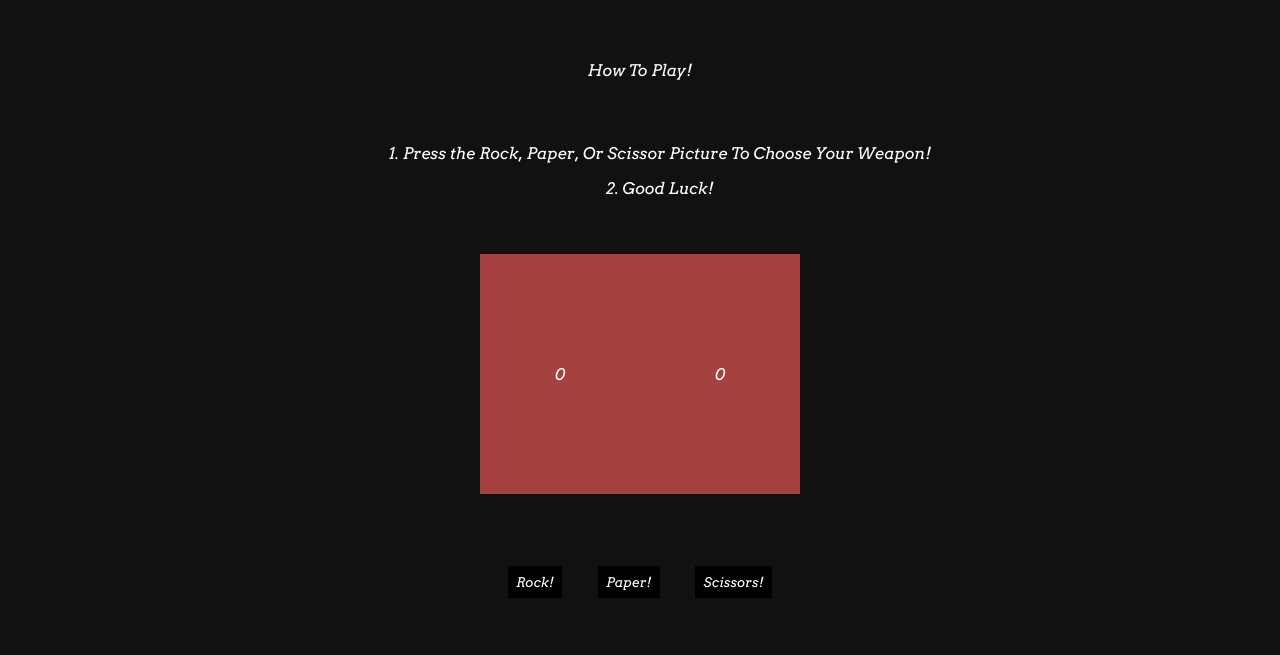
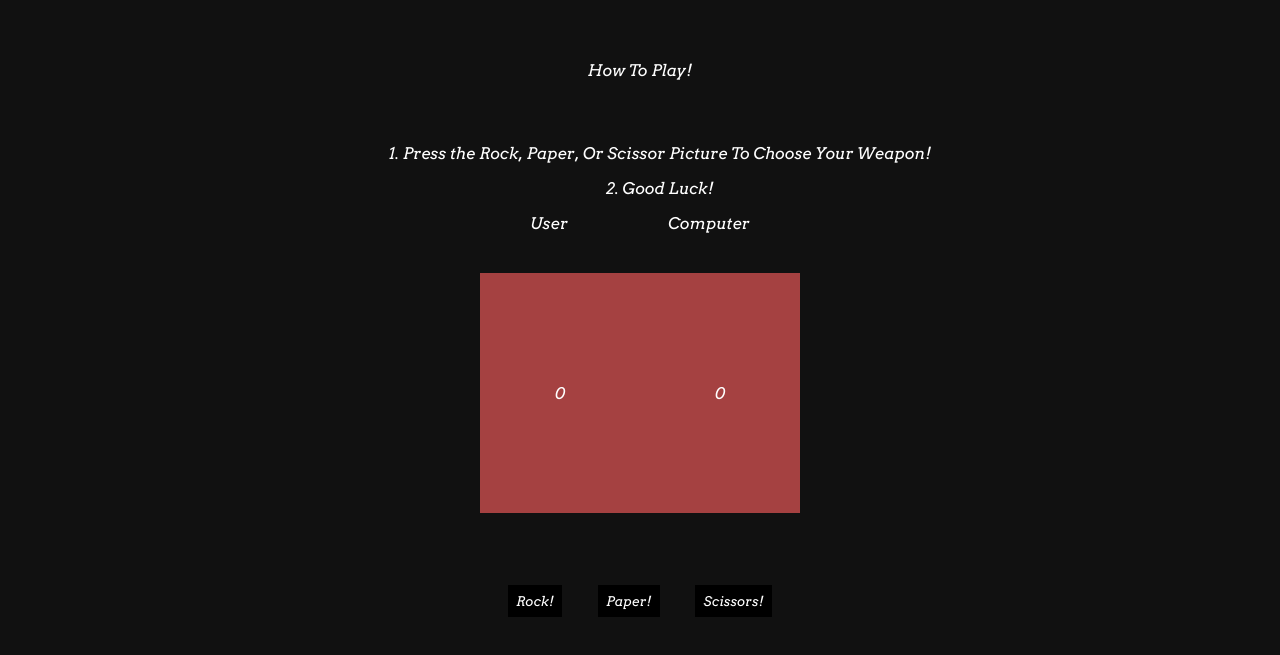
Before and after one commit to PetDios9/rockpaperscissors, a plain HTML site: page index.html in a window 1280 px wide. Shown: the part 107-762 px from the top of the page. Drawn offline with Linux system fonts and the light colour scheme.

Commit message:
added user and computer title, added text in readme

```diff
--- a/index.html
+++ b/index.html
@@ -15,6 +15,10 @@
                 <li id="step2">Good Luck!</li>
             </ol>
         </div>
+        <div id="names">
+            <div id="username">User</div>
+            <div id="computer-name">Computer</div id="computer-name">
+        </div>
         <div id="score-boxes">
             <div id="player-score-box">0</div>
             <div id="computer-score-box">0</div>
--- a/stylesheet.css
+++ b/stylesheet.css
@@ -33,6 +33,12 @@ ol{
 
 #step1{
     padding-bottom: 1rem;
+}
+
+#names {
+    display: flex;
+    justify-content: space-around;
+    margin: 0rem 30rem;
 }
 
 #player-score-box, #computer-score-box {
```
Also changed, not shown: 1 other file.
